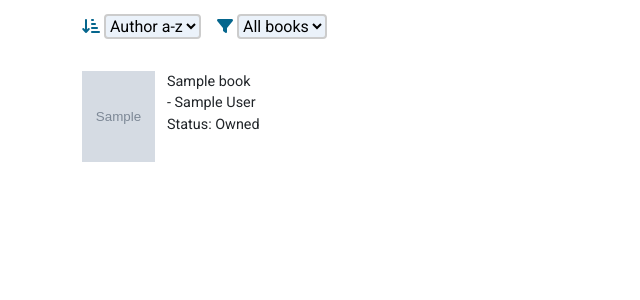
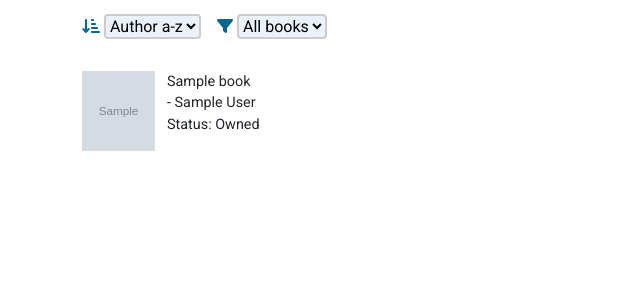
Before and after one commit to Gary-Burke/book-lovers-market, a Django app: page /library/ in a window 1280 px wide. Shown: the part 170-470 px from the top of the page, without its empty margins (0-640 px from the left). Run offline with Django 5.2, Linux system fonts and the light colour scheme; a user stored in the database is signed in; tables that the repository leaves empty hold one stand-in row (values such as "Sample post"); grey boxes marked "Sample" are stand-in pictures; some libraries are stand-ins or nearby versions.

Commit message:
Replace aspect ratio with height for book img styles

```diff
--- a/static/css/style.css
+++ b/static/css/style.css
@@ -161,7 +161,7 @@ footer i {
     width: 60%;
 }
 
-/* Library page */
+/* Library & sales page*/
 
 .book ul {
     list-style-type: none;
@@ -175,7 +175,8 @@ footer i {
 
 .book img {
     width: 100%;
-    aspect-ratio: 1 / 1.25;
+    height: 90%;
+
 }
 
 #library-filter,
@@ -183,7 +184,9 @@ footer i {
     color: var(--primary-color);
 }
 
-/* Search, Filter and Sort fields */
+.sales .book {
+    cursor: pointer;
+}
 
 #search-input {
     width: 100%;
@@ -209,12 +212,6 @@ footer i {
     width: 100%;
 }
 
-/* Sales Page */
-
-.sales .book {
-    cursor: pointer;
-}
-
 /* Medium screen sizes - 768px up*/
 @media screen and (min-width: 768px) {
     .greeting {
```
